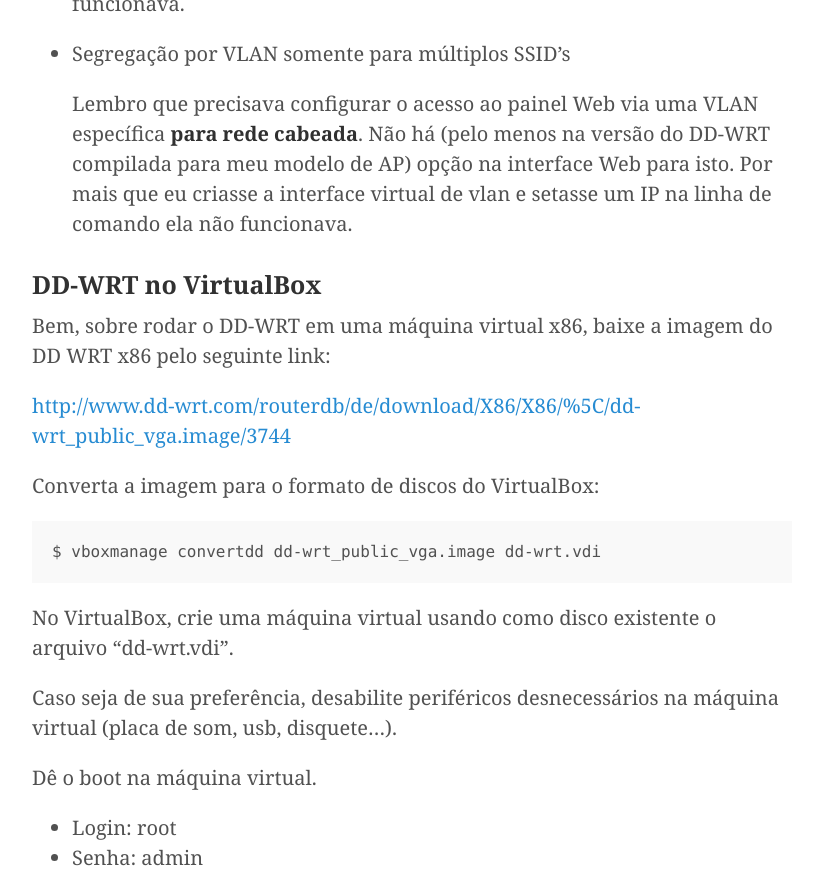
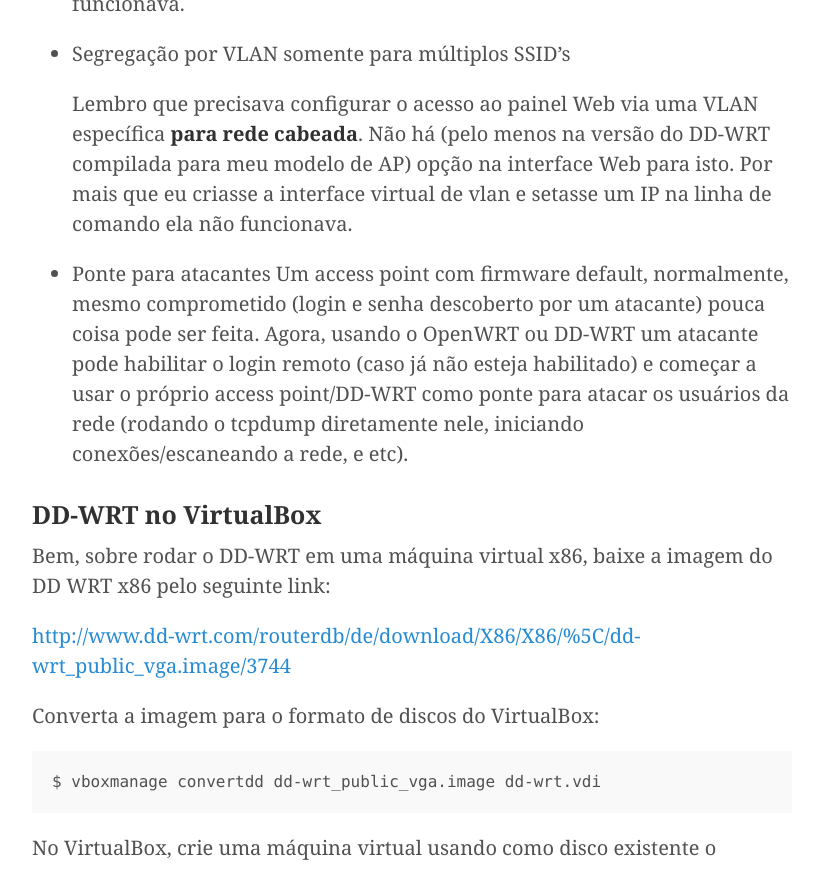
Before and after one commit to Kingm0b/jekyll-minimal-theme, a Jekyll site: the page built from _posts/2016-12-18-dd-wrt-x86.md, in a window 1280 px wide and 900 px high, scrolled down 1926 px, cut to the strip 0-869 px from the top of the window. Shown: the whole strip, without its empty margins (228-1047 px from the left). Built offline with Jekyll 4.4.1, drawn with Linux system fonts in a browser that asks for light colours.

Commit message:
Update 2016-12-18-dd-wrt-x86.md

```diff
--- a/_posts/2016-12-18-dd-wrt-x86.md
+++ b/_posts/2016-12-18-dd-wrt-x86.md
@@ -43,6 +43,9 @@
 
    Lembro que precisava configurar o acesso ao painel Web via uma VLAN específica **para rede cabeada**. Não há (pelo menos na versão do DD-WRT compilada para meu modelo de AP) opção na interface Web para isto. Por mais que eu criasse a interface virtual de vlan e setasse um IP na linha de comando ela não funcionava.
 
+* Ponte para atacantes
+   Um access point com firmware default, normalmente, mesmo comprometido (login e senha descoberto por um atacante) pouca coisa pode ser feita. Agora, usando o OpenWRT ou DD-WRT um atacante pode habilitar o login remoto (caso já não esteja habilitado) e começar a usar o próprio access point/DD-WRT como ponte para atacar os usuários da rede (rodando o tcpdump diretamente nele, iniciando conexões/escaneando a rede, e etc).
+
 
 
 ### DD-WRT no VirtualBox
```
